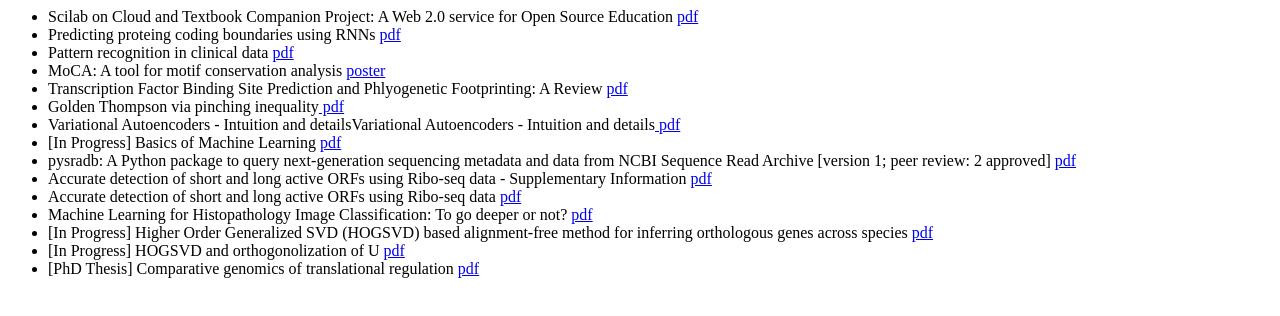
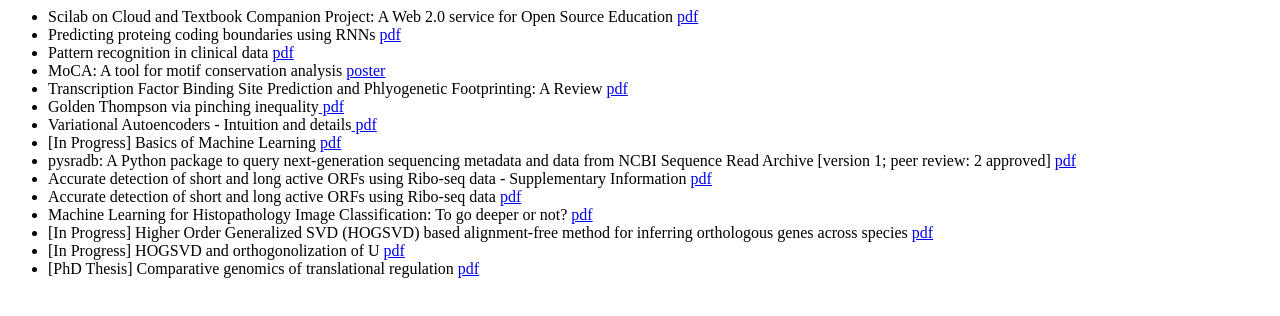
Before and after one commit to saketkc/pdfs, a plain HTML site: page docs/index.html in a window 1280 px wide. Drawn offline with Linux system fonts and the light colour scheme.

Commit message:
Update docs

```diff
--- a/docs/index.html
+++ b/docs/index.html
@@ -6,7 +6,7 @@
         <li>MoCA: A tool for motif conservation analysis <a href="./moca-poster.pdf"> poster</a></li>
         <li>Transcription Factor Binding Site Prediction and Phlyogenetic Footprinting: A Review <a href="./tfbs_prediction_and_phylogenetic_footprinting.pdf"> pdf</a></li>
         <li>Golden Thompson via pinching inequality<a href="./Goldon_Thompson_Inequality_via_Pinching_Inequality.pdf"> pdf</a></li>
-        <li>Variational Autoencoders - Intuition and detailsVariational Autoencoders - Intuition and details<a href="./autoencoders.pdf"> pdf</a></li>
+        <li>Variational Autoencoders - Intuition and details<a href="./autoencoders.pdf"> pdf</a></li>
         <li>[In Progress] Basics of Machine Learning <a href="./Machine_Learning_Basics.pdf"> pdf</a></li>
         <li>pysradb: A Python package to query next-generation sequencing metadata and data from NCBI Sequence Read Archive [version 1; peer review: 2 approved] <a href="./pysradb.pdf"> pdf</a></li>
         <li>Accurate detection of short and long active ORFs using Ribo-seq data - Supplementary Information <a href="./ribotricer_supp.pdf"> pdf</a></li>
```
